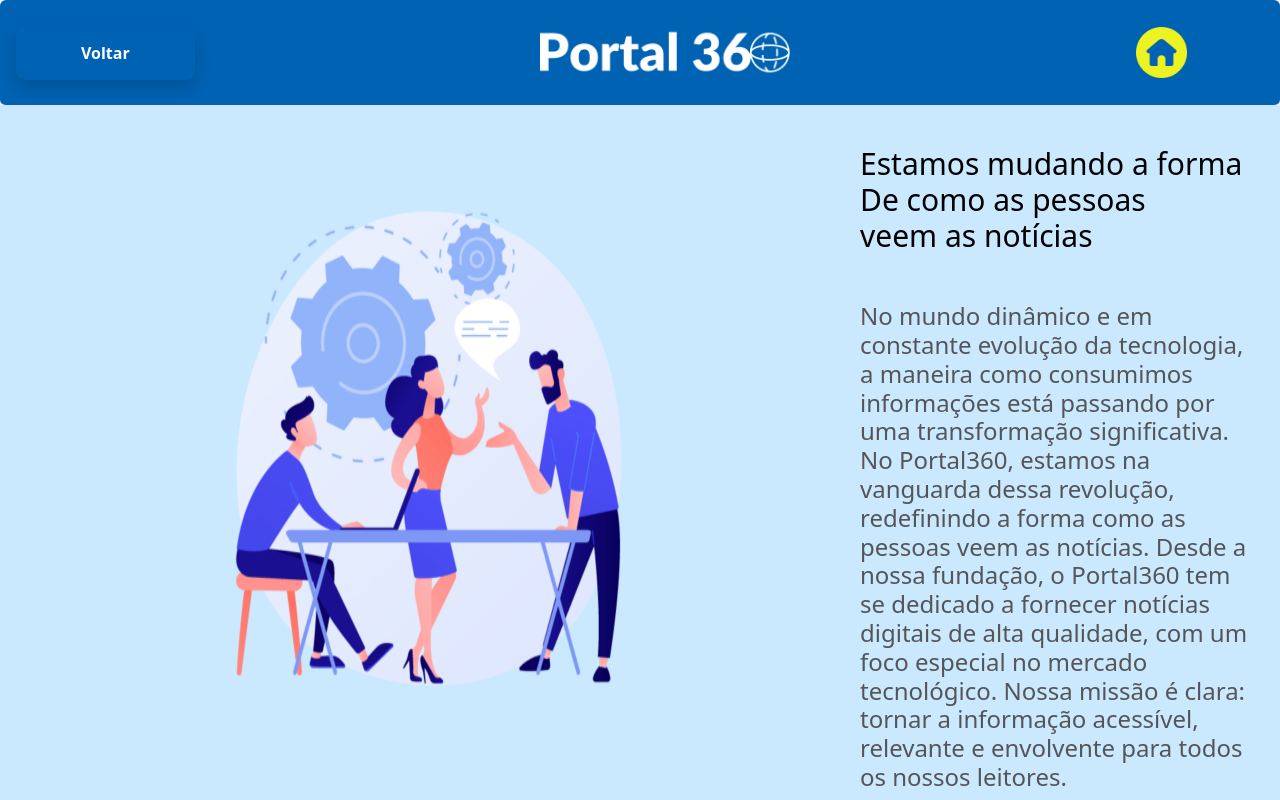
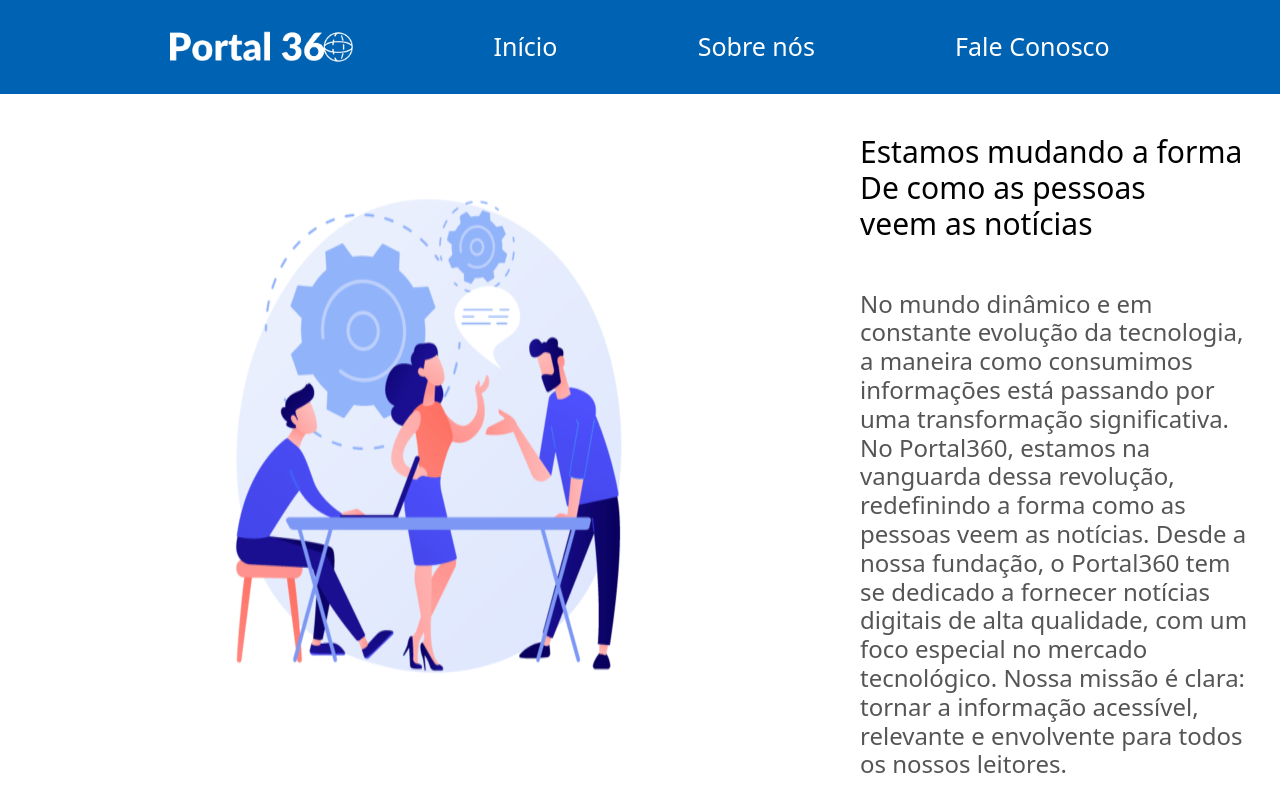
Before and after one commit to larissa-lsp/front-tcc, a React (Vite) app in the folder projeto-base/: page /sobrenos in a window 1280 px wide. Shown: the top 800 px of the page. Built offline with nearby package versions, Linux system fonts and the light colour scheme.

Commit message:
sobre nos padronizado

```diff
--- a/projeto-base/src/templates/Home/Sobrenos.css
+++ b/projeto-base/src/templates/Home/Sobrenos.css
@@ -1,8 +1,9 @@
   .fundo-color{
     margin: 0;
     padding: 20px;
-    background-color: #CAE9FF;
+    background-color: #fff;
   }
+
   .topic {
     display: flex;
     margin-bottom: 20px;
--- a/projeto-base/src/templates/Home/Sobrenos.jsx
+++ b/projeto-base/src/templates/Home/Sobrenos.jsx
@@ -1,7 +1,8 @@
 
 import logo from '../../assets/images/home.png'
 import LogoTitulo from '../../assets/images/LogoTitulo.png'
-import Header from "../../components/Header/Header"
+import Header from "../HeaderNoticia/HeaderNoticia"
+import Footer from '../Footer/Footer'
 import './Sobrenos.css'
 import metas from '../../assets/images/metas.png'
 import mudando from '../../assets/images/estamos-mudando1.png'
@@ -72,7 +73,7 @@ const Sobrenos = () => {
 
 </div>
 
-
+    <Footer/>
     </>
   )
 }
--- a/projeto-base/src/templates/Noticia/NoticiaAberta.jsx
+++ b/projeto-base/src/templates/Noticia/NoticiaAberta.jsx
@@ -137,7 +137,6 @@ const NoticiaAberta = () => {
                     />
                     <section className="m-2 p-2 shadow-lg">
 
-
                     </section>
                 </div></div>
         </>
```
